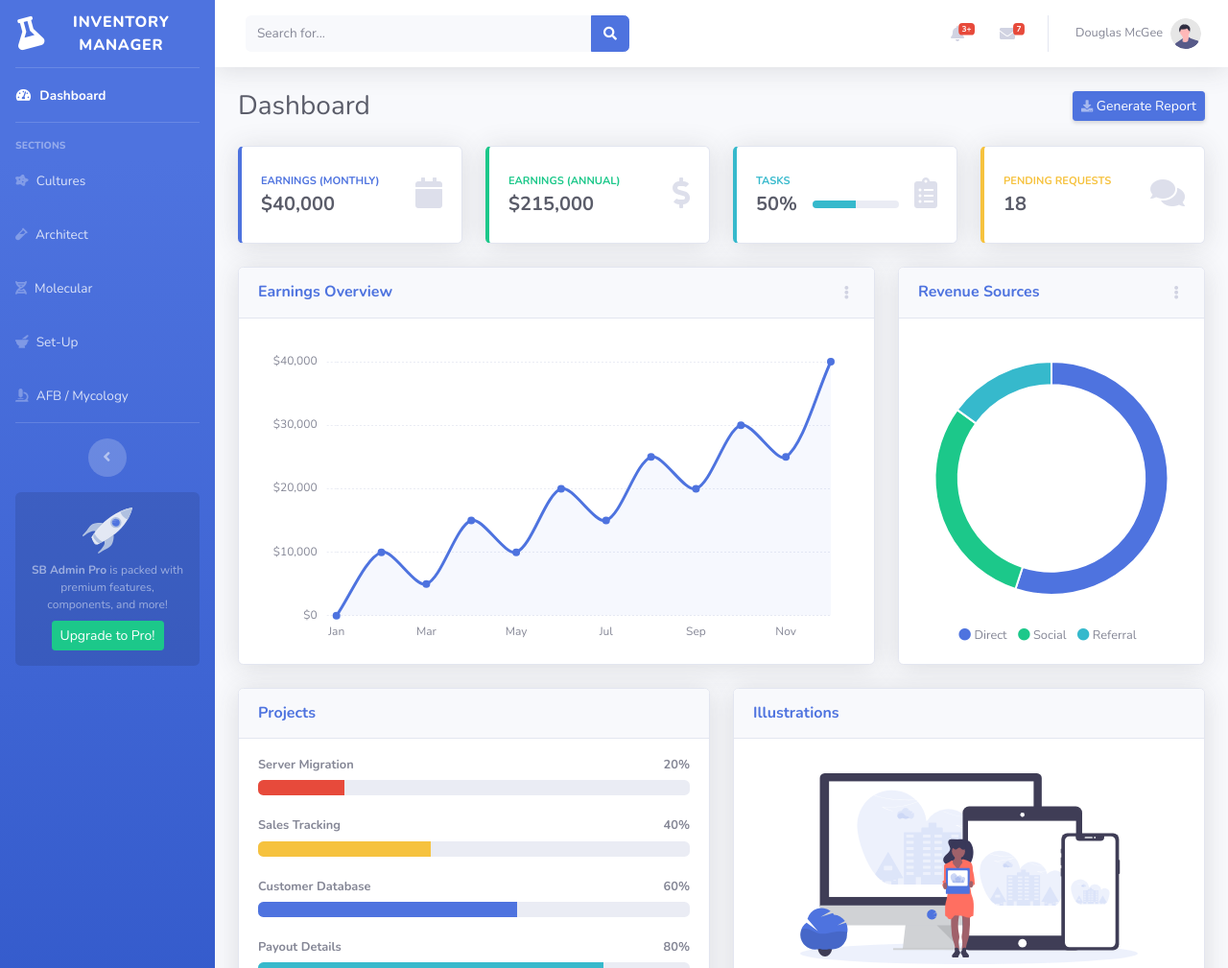
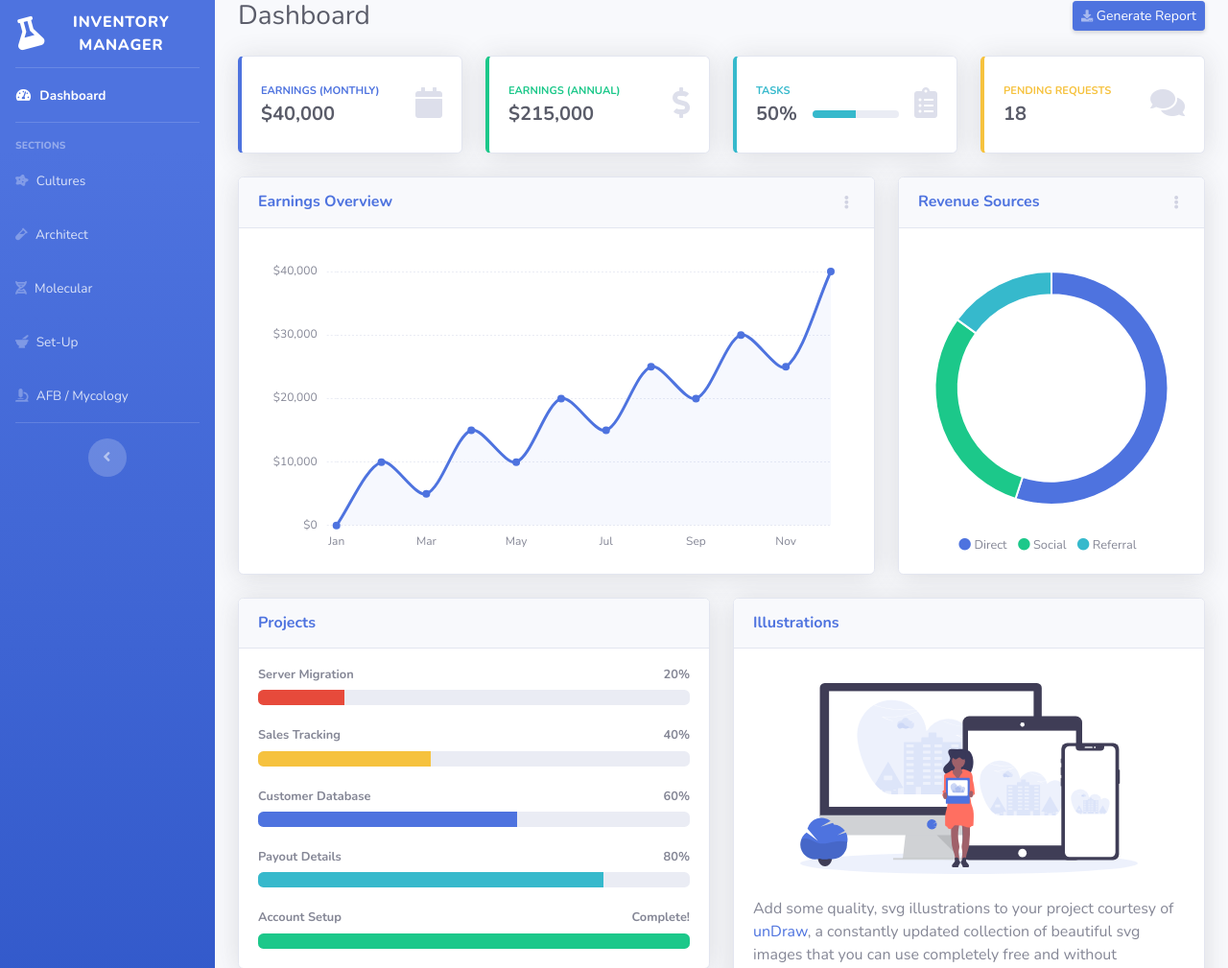
Before and after one commit to SteveZych/reagent_inventory, a Flask app: template templates/index.html in a window 1280 px wide. Shown: the top 1009 px of the page at 96% size. Run offline with Flask 2, Linux system fonts and the light colour scheme; the template is opened without the code that fills it, so the values that code supplies are empty; some libraries are stand-ins or nearby versions.

Commit message:
removed navigation bar at top

```diff
--- a/templates/index.html
+++ b/templates/index.html
@@ -163,12 +163,12 @@
                 <button class="rounded-circle border-0" id="sidebarToggle"></button>
             </div>
 
-            <!-- Sidebar Message -->
+            <!-- Sidebar Message
             <div class="sidebar-card d-none d-lg-flex">
                 <img class="sidebar-card-illustration mb-2" src="/static/img/undraw_rocket.svg" alt="...">
                 <p class="text-center mb-2"><strong>SB Admin Pro</strong> is packed with premium features, components, and more!</p>
                 <a class="btn btn-success btn-sm" href="https://startbootstrap.com/theme/sb-admin-pro">Upgrade to Pro!</a>
-            </div>
+            </div> -->
 
         </ul>
         <!-- End of Sidebar -->
@@ -179,15 +179,15 @@
             <!-- Main Content -->
             <div id="content">
 
-                <!-- Topbar -->
-                <nav class="navbar navbar-expand navbar-light bg-white topbar mb-4 static-top shadow">
+                <!-- Topbar
+                <nav class="navbar navbar-expand navbar-light bg-white topbar mb-4 static-top shadow"> -->
 
-                    <!-- Sidebar Toggle (Topbar) -->
+                    <!-- Sidebar Toggle (Topbar)
                     <button id="sidebarToggleTop" class="btn btn-link d-md-none rounded-circle mr-3">
                         <i class="fa fa-bars"></i>
-                    </button>
+                    </button> -->
 
-                    <!-- Topbar Search -->
+                    <!-- Topbar Search
                     <form
                         class="d-none d-sm-inline-block form-inline mr-auto ml-md-3 my-2 my-md-0 mw-100 navbar-search">
                         <div class="input-group">
@@ -199,18 +199,18 @@
                                 </button>
                             </div>
                         </div>
-                    </form>
+                    </form> -->
 
-                    <!-- Topbar Navbar -->
-                    <ul class="navbar-nav ml-auto">
+                    <!-- Topbar Navbar
+                    <ul class="navbar-nav ml-auto"> -->
 
-                        <!-- Nav Item - Search Dropdown (Visible Only XS) -->
+                        <!-- Nav Item - Search Dropdown (Visible Only XS)
                         <li class="nav-item dropdown no-arrow d-sm-none">
                             <a class="nav-link dropdown-toggle" href="#" id="searchDropdown" role="button"
                                 data-toggle="dropdown" aria-haspopup="true" aria-expanded="false">
                                 <i class="fas fa-search fa-fw"></i>
-                            </a>
-                            <!-- Dropdown - Messages -->
+                            </a> -->
+                            <!-- Dropdown - Messages
                             <div class="dropdown-menu dropdown-menu-right p-3 shadow animated--grow-in"
                                 aria-labelledby="searchDropdown">
                                 <form class="form-inline mr-auto w-100 navbar-search">
@@ -226,17 +226,17 @@
                                     </div>
                                 </form>
                             </div>
-                        </li>
+                        </li> -->
 
-                        <!-- Nav Item - Alerts -->
+                        <!-- Nav Item - Alerts
                         <li class="nav-item dropdown no-arrow mx-1">
                             <a class="nav-link dropdown-toggle" href="#" id="alertsDropdown" role="button"
                                 data-toggle="dropdown" aria-haspopup="true" aria-expanded="false">
-                                <i class="fas fa-bell fa-fw"></i>
-                                <!-- Counter - Alerts -->
+                                <i class="fas fa-bell fa-fw"></i> -->
+                                <!-- Counter - Alerts
                                 <span class="badge badge-danger badge-counter">3+</span>
-                            </a>
-                            <!-- Dropdown - Alerts -->
+                            </a> -->
+                            <!-- Dropdown - Alerts
                             <div class="dropdown-list dropdown-menu dropdown-menu-right shadow animated--grow-in"
                                 aria-labelledby="alertsDropdown">
                                 <h6 class="dropdown-header">
@@ -279,16 +279,16 @@
                             </div>
                         </li>
 
-                        <!-- Nav Item - Messages -->
+                        <!-- Nav Item - Messages
                         <li class="nav-item dropdown no-arrow mx-1">
                             <a class="nav-link dropdown-toggle" href="#" id="messagesDropdown" role="button"
                                 data-toggle="dropdown" aria-haspopup="true" aria-expanded="false">
-                                <i class="fas fa-envelope fa-fw"></i>
+                                <i class="fas fa-envelope fa-fw"></i> -->
                                 <!-- Counter - Messages -->
-                                <span class="badge badge-danger badge-counter">7</span>
-                            </a>
+                                <!-- <span class="badge badge-danger badge-counter">7</span> -->
+                            <!-- </a> -->
                             <!-- Dropdown - Messages -->
-                            <div class="dropdown-list dropdown-menu dropdown-menu-right shadow animated--grow-in"
+                            <!-- <div class="dropdown-list dropdown-menu dropdown-menu-right shadow animated--grow-in"
                                 aria-labelledby="messagesDropdown">
                                 <h6 class="dropdown-header">
                                     Message Center
@@ -345,18 +345,18 @@
                             </div>
                         </li>
 
-                        <div class="topbar-divider d-none d-sm-block"></div>
+                        <div class="topbar-divider d-none d-sm-block"></div>  -->
 
-                        <!-- Nav Item - User Information -->
+                        <!-- Nav Item - User Information
                         <li class="nav-item dropdown no-arrow">
                             <a class="nav-link dropdown-toggle" href="#" id="userDropdown" role="button"
                                 data-toggle="dropdown" aria-haspopup="true" aria-expanded="false">
                                 <span class="mr-2 d-none d-lg-inline text-gray-600 small">Douglas McGee</span>
                                 <img class="img-profile rounded-circle"
                                     src="/static/img/undraw_profile.svg">
-                            </a>
+                            </a> -->
                             <!-- Dropdown - User Information -->
-                            <div class="dropdown-menu dropdown-menu-right shadow animated--grow-in"
+                            <!-- <div class="dropdown-menu dropdown-menu-right shadow animated--grow-in"
                                 aria-labelledby="userDropdown">
                                 <a class="dropdown-item" href="#">
                                     <i class="fas fa-user fa-sm fa-fw mr-2 text-gray-400"></i>
@@ -380,7 +380,7 @@
 
                     </ul>
 
-                </nav>
+                </nav> -->
                 <!-- End of Topbar -->
 
                 <!-- Begin Page Content -->
```
